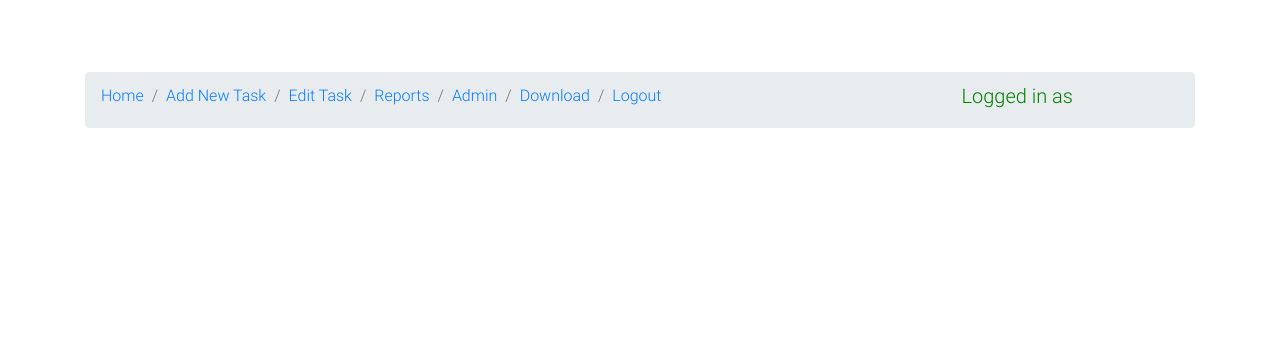
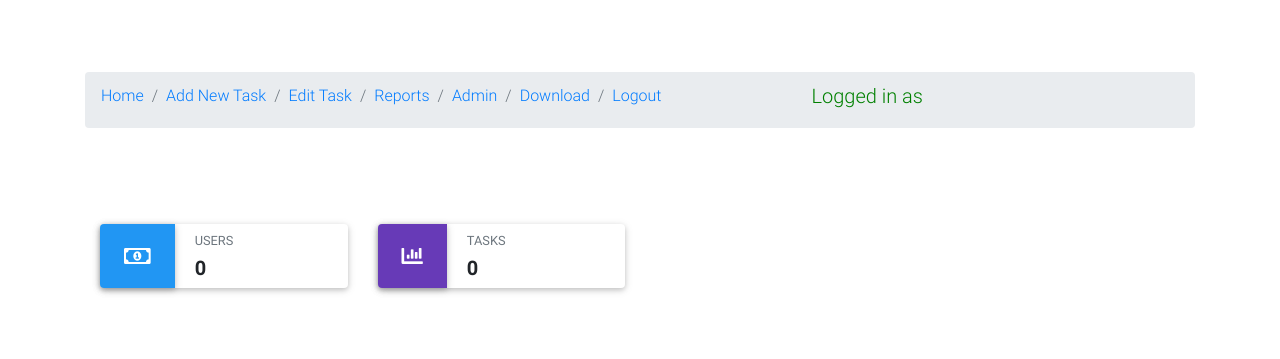
Before and after one commit to Rohitkuru/To_do_list_with_flask_and_SSO, a Flask app: template templates/admin_view.html in a window 1280 px wide. Shown: the top 359 px of the page. Run offline with Flask 2, Linux system fonts and the light colour scheme; the template is opened without the code that fills it, so the values that code supplies are empty; some libraries are stand-ins or nearby versions.

Commit message:
added admin view no of users and tasks

```diff
--- a/auth/auth_views.py
+++ b/auth/auth_views.py
@@ -32,7 +32,7 @@
 @auth.route("/admin_view")
 def admin_view():
     if current_user.user_name == "Rohitkuru":
-        return render_template("admin_view.html",users_data=User.query.all(),login_information=current_user.user_name)
+        return render_template("admin_view.html",users_data=User.query.all(),login_information=current_user.user_name,tasks_data=Todolist.query.all())
     else:
         return render_template("admin_access_denied.html",login_information=current_user.user_name)
 
--- a/templates/admin_view.html
+++ b/templates/admin_view.html
@@ -2,11 +2,55 @@
 
 {% block admin_view %}
 
-{% for x in users_data %}
-
-{{ x.user_name }}
+<div class="container my-5 py-5">
 
 
-{% endfor %}
+  <!-- Section: Block Content -->
+  <section>
+
+    <!--Grid row-->
+    <div class="row">
+
+      <!--Grid column-->
+      <div class="col-lg-3 col-md-6 mb-4">
+        <div class="media white z-depth-1 rounded">
+          <i class="far fa-money-bill-alt fa-lg blue z-depth-1 p-4 rounded-left text-white mr-3"></i>
+          <div class="media-body p-1">
+            <p class="text-uppercase text-muted mb-1"><small>Users</small></p>
+            <h5 class="font-weight-bold mb-0">{{ users_data | length }}</h5>
+          </div>
+        </div>
+
+
+      </div>
+      <!--Grid column-->
+
+      <!--Grid column-->
+      <div class="col-lg-3 col-md-6 mb-4">
+
+        <div class="media white z-depth-1 rounded">
+          <i class="fas fa-chart-bar fa-lg deep-purple z-depth-1 p-4 rounded-left text-white mr-3"></i>
+          <div class="media-body p-1">
+            <p class="text-uppercase text-muted mb-1"><small>Tasks</small></p>
+            <h5 class="font-weight-bold mb-0">{{ tasks_data |length }}</h5>
+          </div>
+        </div>
+
+
+      </div>
+      <!--Grid column-->
+
+      <!--Grid column-->
+
+      <!--Grid column-->
+
+    </div>
+    <!--Grid row-->
+
+  </section>
+  <!-- Section: Block Content -->
+
+
+</div>
 
 {% endblock %}
--- a/templates/index.html
+++ b/templates/index.html
@@ -35,7 +35,7 @@
     <li class="breadcrumb-item "><a href="{{url_for('reports_and_download.download_master_file') }}">Download</a></li>
 
     <li class="breadcrumb-item "><a href="{{url_for('auth.logout') }}">Logout</a></li>
-        <span style="display:inline-block; width: 300px;"></span>
+        <span style="display:inline-block; width: 150px;"></span>
       <strong><h5><a href="https://github.com"><font color="green">Logged in as <u>{{ login_information }}</u></font></a></h5></strong>
 
   </ol>
```
